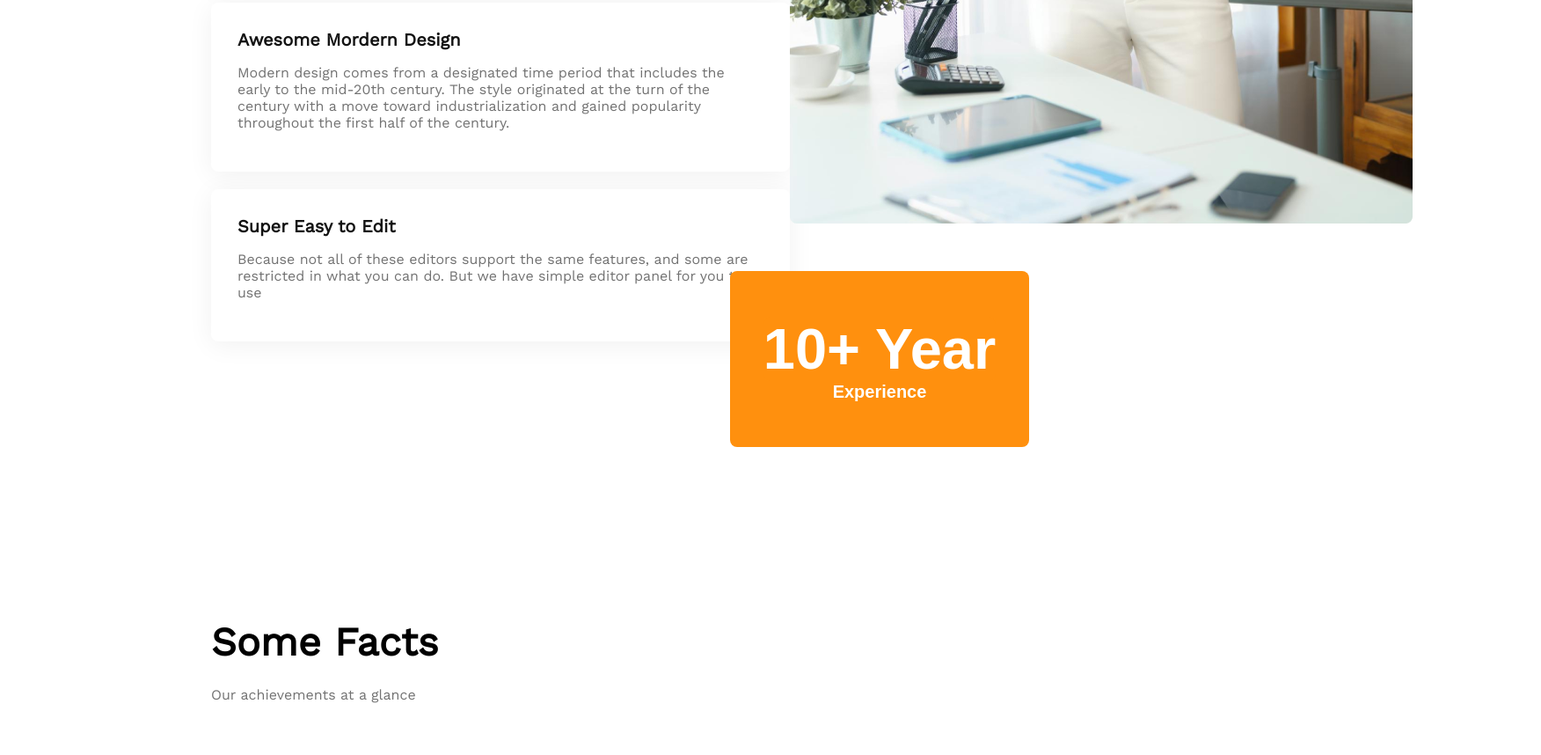
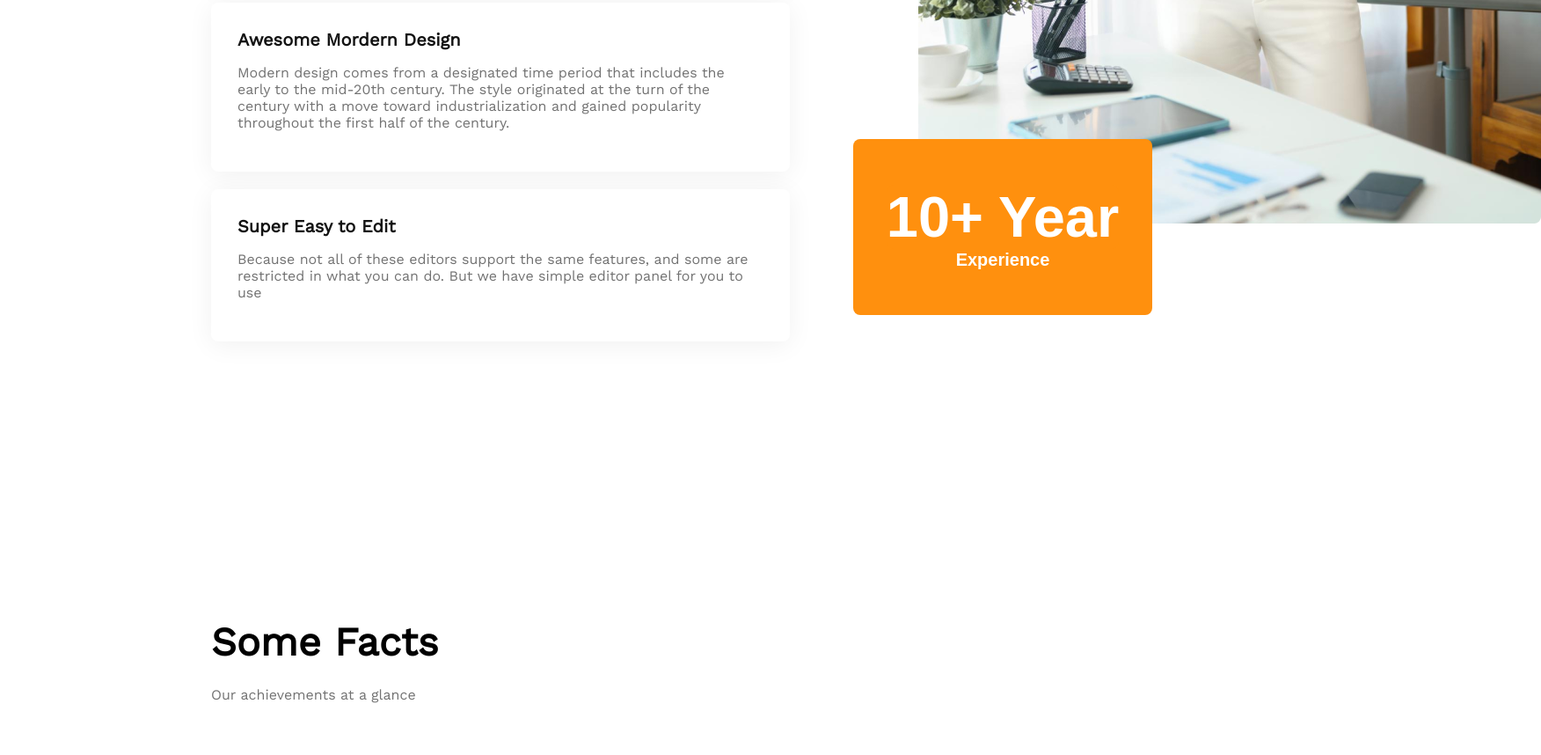
Before and after one commit to rezwan563/assignment-02-architect, a plain HTML site: page index.html in a window 1280 px wide. Shown: the part 2933-3791 px from the top of the page at 88% size, 1752 px wide, since content can reach past the window. Drawn offline with nearby package versions, Linux system fonts and the light colour scheme.

Commit message:
fixed feature button

```diff
--- a/styles/style.css
+++ b/styles/style.css
@@ -140,6 +140,7 @@ Features section style
 .features{
     display: grid;
     grid-template-columns: 1fr 2fr;
+    grid-column-gap: 146px;
     margin-top: 130px;
     margin-left: 240px;
     margin-right: 240px;
@@ -180,8 +181,8 @@ Features section style
 }
 .feature-btn{
     position: relative;
-    left: 590px;
-    bottom: 100px;
+    left: 730px;
+    bottom: 250px;
     width: 340px;
     height: 200px;
     /* background-color: #FF900E; */
```
